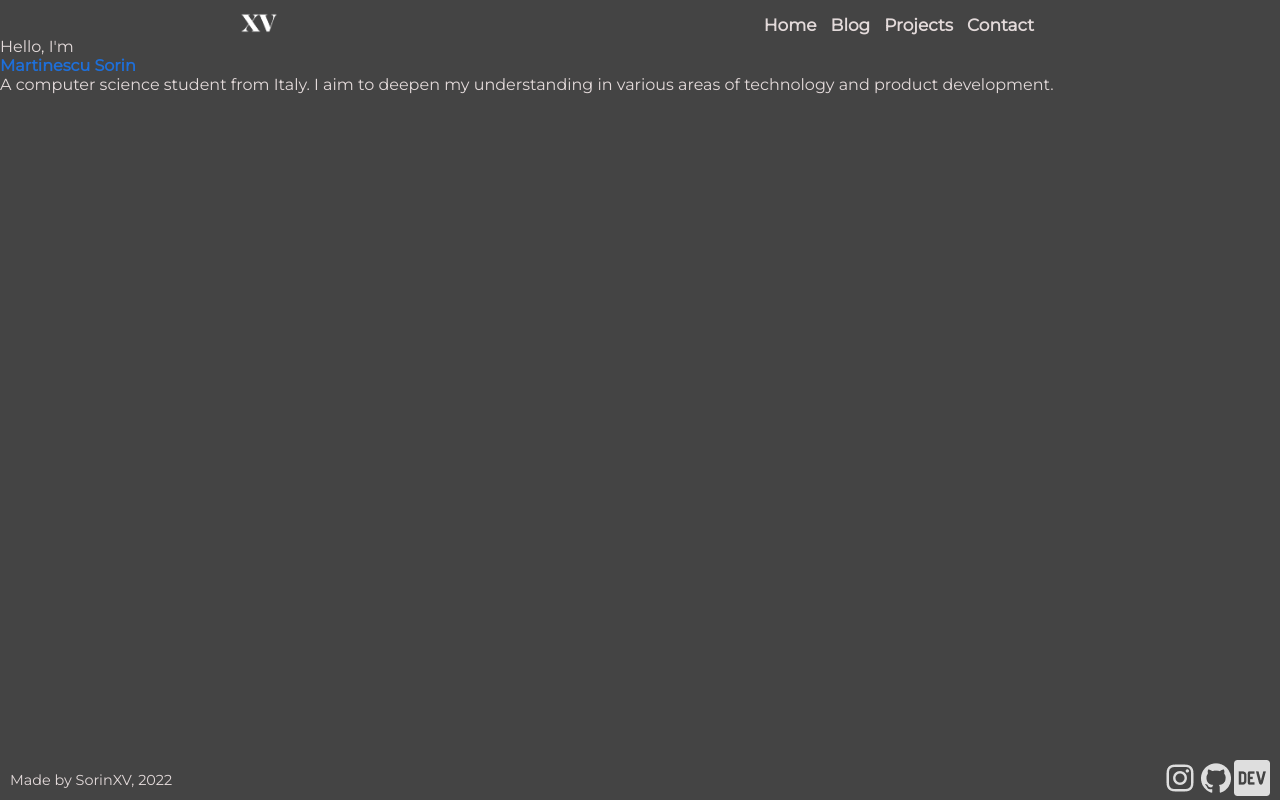
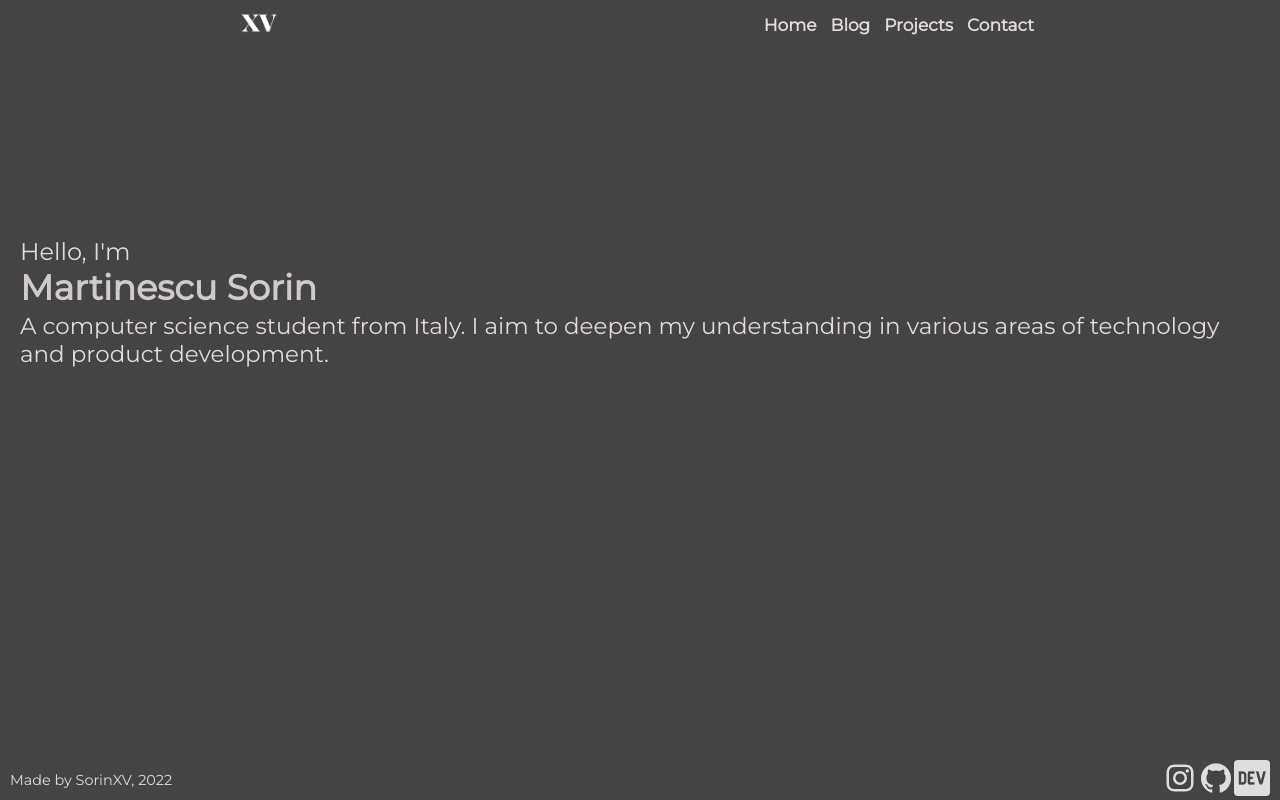
Before and after one commit to SorinXV/sorinxv.com, a React (Create React App) app: page / in a window 1280 px wide. Built offline with nearby package versions, Linux system fonts and the light colour scheme.

Commit message:
added mobile and tablet responsivness

```diff
--- a/src/assets/css/home.css
+++ b/src/assets/css/home.css
@@ -1,19 +1,43 @@
-#container{
+#container {
   display: flex;
   flex-direction: column;
 }
-#title{
-    color: #1e6fd9;
+#title {
+  color: #d1caca;
   font-weight: bold;
 }
-@media screen and (max-width: 600px){
-    #second-title{
+#container {
+    top: 50%;
+    left: 50%;
+    padding: 0px 20px;
+    margin: 25vh 0;
+  }
+/*phone*/
+@media screen and (min-width:0px){
+  #second-title {
     font-size: 20px;
   }
-    #title{
+  #title {
     font-size: 30px;
   }
-    #paragraph{
+  #paragraph {
+    margin-top: 3px;
     font-size: 20px;
   }
+
 }
+/*tablets*/
+@media screen and (min-width:601px){
+  #second-title {
+    font-size: 24px;
+  }
+  #title {
+    font-size: 35px;
+  }
+  #paragraph {
+    margin-top: 3px;
+    font-size: 23px;
+  }
+
+}
+/*make the next one width 750, add the image thing, maybe make it rotate like the react logo, test it*/
```
Lines whose indentation alone changed are shown as unchanged.
